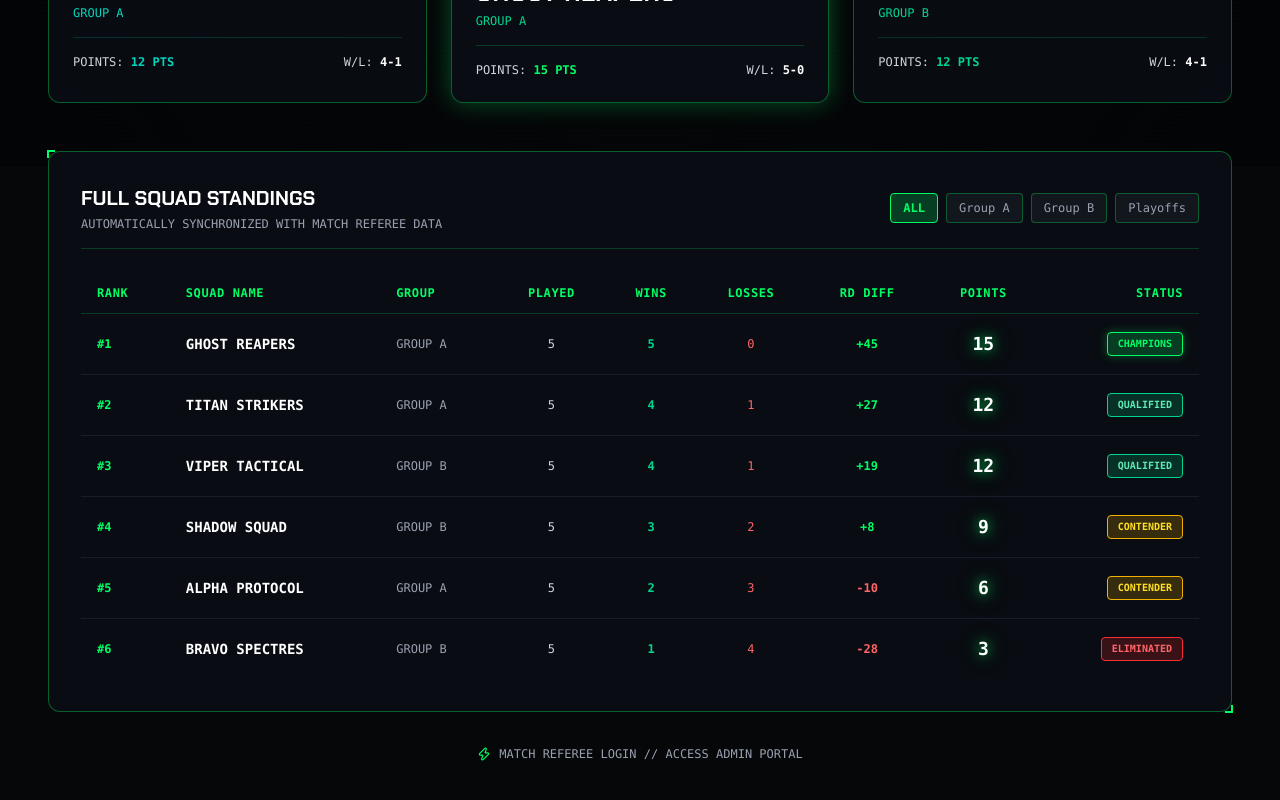
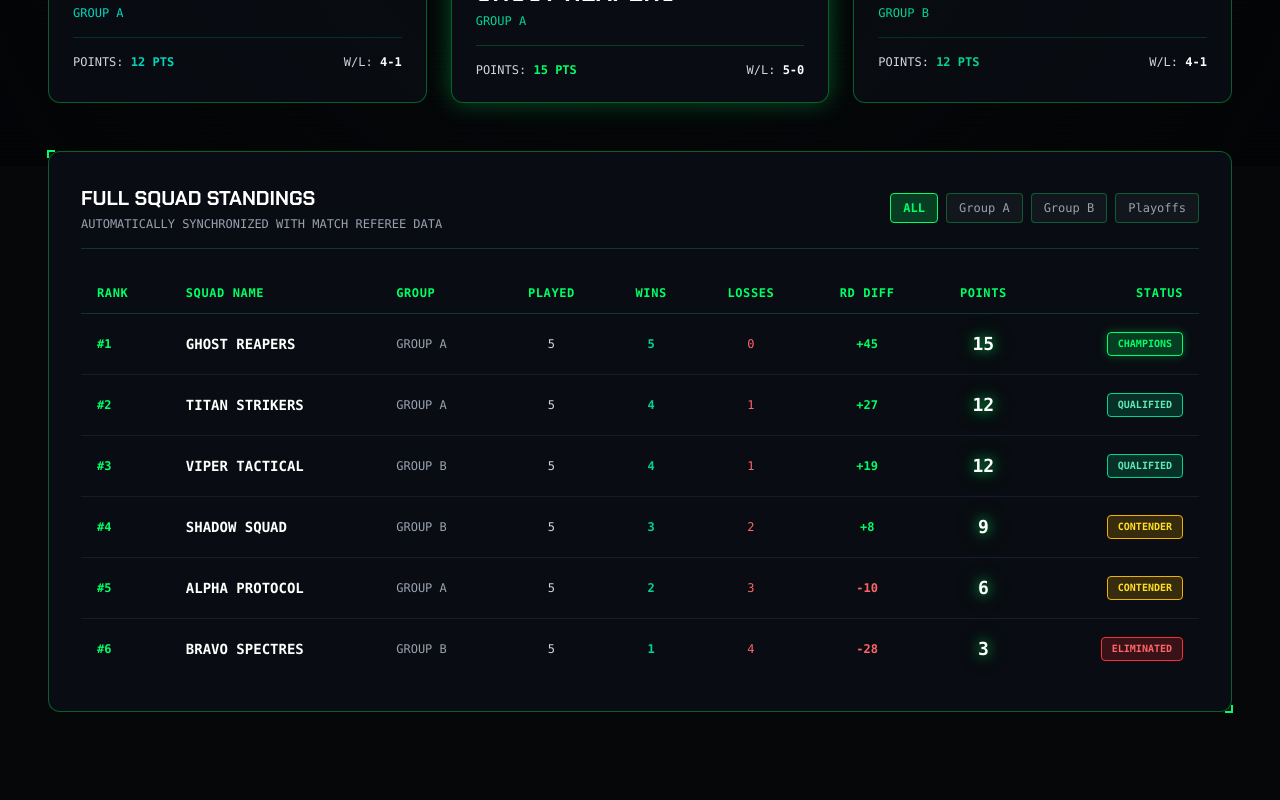
Before and after one commit to CSTUWU/lan-challenge, a Next.js app: page /leaderboard in a window 1280 px wide. Shown: the part 634-1434 px from the top of the page. Built offline with nearby package versions, Linux system fonts and the light colour scheme.

Commit message:
remove admin page link

```diff
--- a/components/pages/LeaderboardPage.tsx
+++ b/components/pages/LeaderboardPage.tsx
@@ -2,7 +2,7 @@
 
 import { useState, useEffect, useCallback } from 'react';
 import Link from 'next/link';
-import { ArrowLeft, Maximize2, Zap, Monitor } from 'lucide-react';
+import { ArrowLeft, Maximize2, Monitor } from 'lucide-react';
 import { Header } from '@/components/ui/Header';
 import { RegistrationModal } from '@/components/ui/RegistrationModal';
 import { LiveMatchModal } from '@/components/ui/LiveMatchModal';
@@ -136,16 +136,7 @@ export default function LeaderboardPage() {
           onSelectGroup={setSelectedGroup}
         />
 
-        {/* Link to Admin Panel */}
-        <div className="mt-8 text-center">
-          <Link
-            href="/admin"
-            className="inline-flex items-center space-x-2 text-xs font-mono text-gray-400 hover:text-[#00ff66] transition-colors"
-          >
-            <Zap className="w-3.5 h-3.5 text-[#00ff66]" />
-            <span>MATCH REFEREE LOGIN // ACCESS ADMIN PORTAL</span>
-          </Link>
-        </div>
+
       </main>
 
       {/* Reusable POPUP MODAL */}
```
